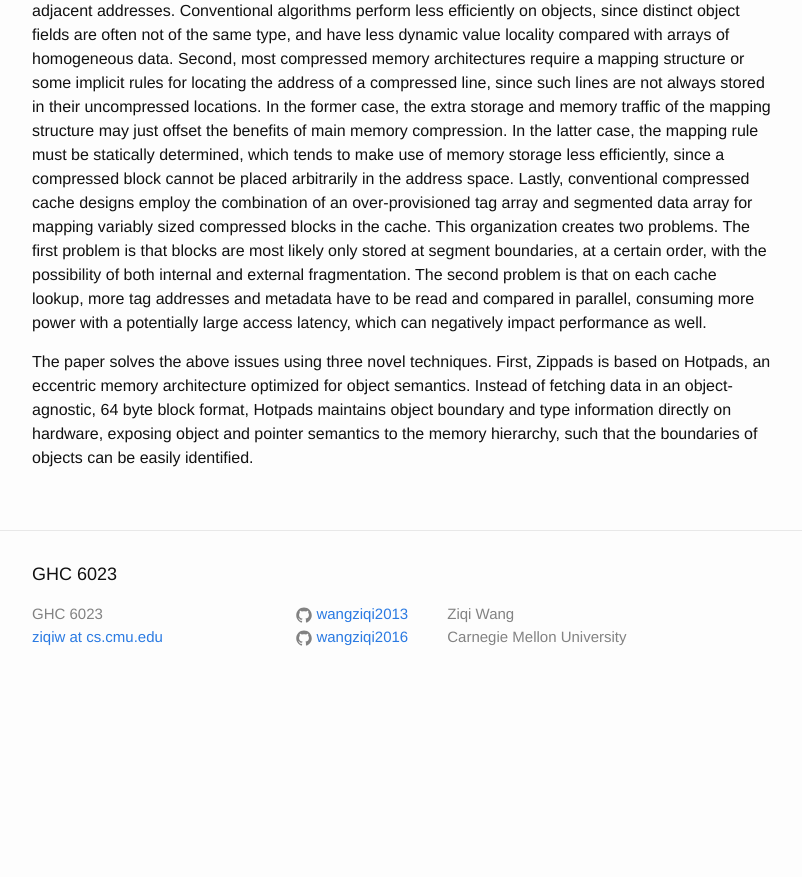
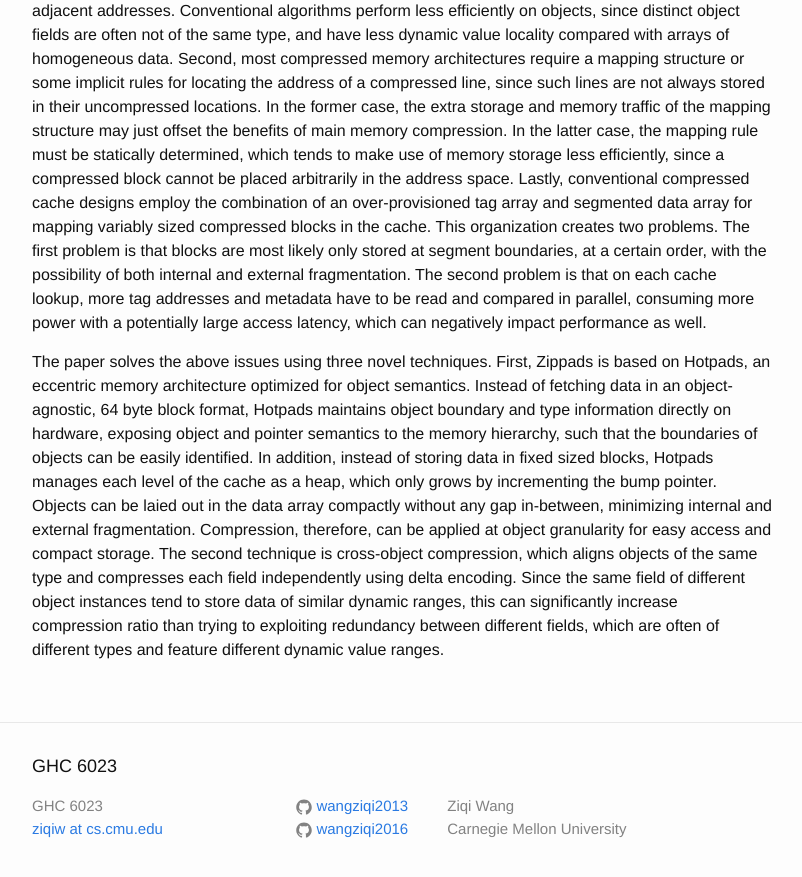
Before and after one commit to wangziqi2013/wangziqi2013.github.io, a Jekyll site: the page built from _posts/2020-07-11-zippads-coco.markdown, in a window 1280 px wide and 900 px high, scrolled down 751 px. Shown: the top 877 px of the window, without its empty margins (238-1040 px from the left). Built offline with Jekyll 4.4.1, drawn with Linux system fonts in a browser that asks for light colours; before the commit the page ends 1459 px from its top, so only the background shows below that.

Commit message:
Adding delta encoding

```diff
--- a/_posts/2020-07-11-zippads-coco.markdown
+++ b/_posts/2020-07-11-zippads-coco.markdown
@@ -38,4 +38,11 @@ impact performance as well.
 The paper solves the above issues using three novel techniques. First, Zippads is based on Hotpads, an eccentric
 memory architecture optimized for object semantics. Instead of fetching data in an object-agnostic, 64 byte block format,
 Hotpads maintains object boundary and type information directly on hardware, exposing object and pointer semantics
-to the memory hierarchy, such that the boundaries of objects can be easily identified.
+to the memory hierarchy, such that the boundaries of objects can be easily identified. In addition, instead of storing
+data in fixed sized blocks, Hotpads manages each level of the cache as a heap, which only grows by incrementing the bump
+pointer. Objects can be laied out in the data array compactly without any gap in-between, minimizing internal and external
+fragmentation. Compression, therefore, can be applied at object granularity for easy access and compact storage.
+The second technique is cross-object compression, which aligns objects of the same type and compresses each field
+independently using delta encoding. Since the same field of different object instances tend to store data of similar
+dynamic ranges, this can significantly increase compression ratio than trying to exploiting redundancy between different
+fields, which are often of different types and feature different dynamic value ranges.
```
